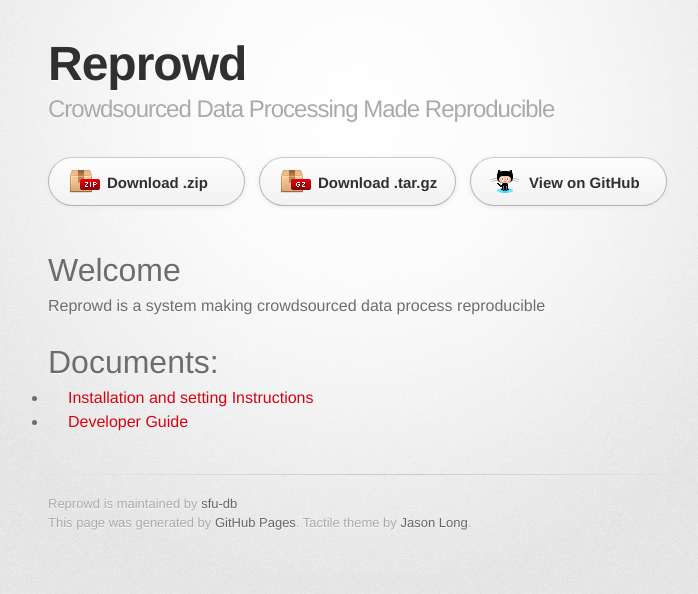
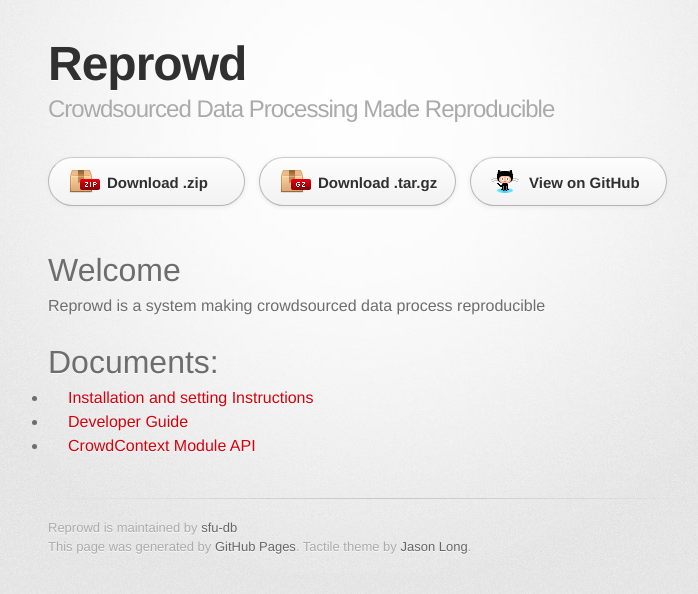
Before and after one commit to sfu-db/reprowd, a Jekyll site: the page built from index.md, in a window 1280 px wide. Shown: the top 594 px of the page, without its empty margins (282-980 px from the left). Built offline with Jekyll 4.4.1, drawn with Linux system fonts in a browser that asks for light colours; some web fonts are replaced.

Commit message:
Update index.md

```diff
--- a/index.md
+++ b/index.md
@@ -12,3 +12,4 @@
 
 * [Installation and setting Instructions](install.html)
 * [Developer Guide](dev_guide.html)
+* [CrowdContext Module API](crowdcontext.html)
```
